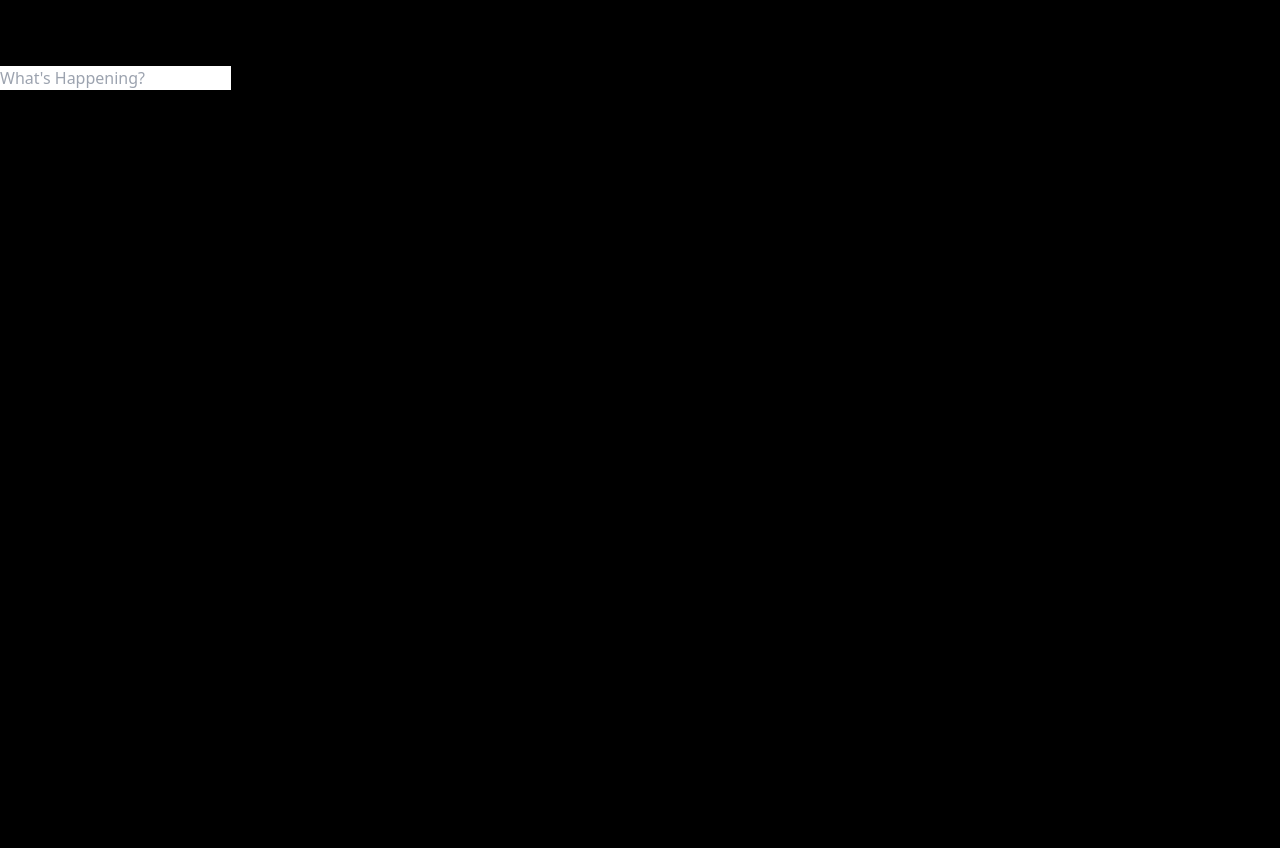
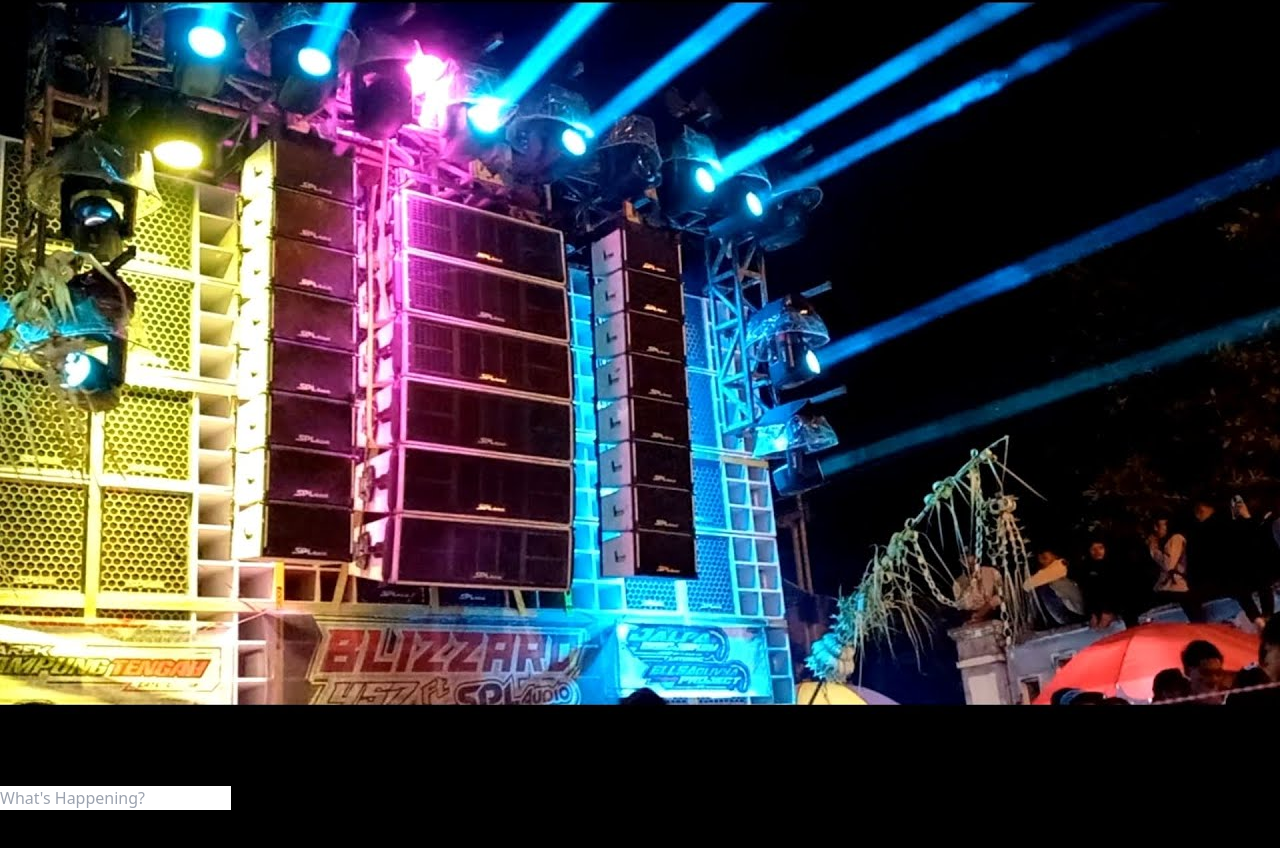
Before and after one commit to z3t444/Profile-grid-card, a React (Vite) app: page / in a window 1280 px wide. Shown: the part 2910-3758 px from the top of the page. Before the commit the page ends 3000 px from the top, so only its background shows below. Built offline with nearby package versions, Linux system fonts and the light colour scheme.

Commit message:
<ui>( new Card Section = SprintFork Activity)

```diff
--- a/src/content/section/FavSection.jsx
+++ b/src/content/section/FavSection.jsx
@@ -1,8 +1,11 @@
+import SoundAsset from "../components/FavSection/asset/SoundAsset.jpg";
+
 function FavSection() {
   return (
     <>
-      <div className="favCard mt-5 px-5 py-5 overflow-hidden max-w-sm rounded-2xl bg-[#171717]">
-        <img src="" alt="" />
+      <div className="favCard mt-5 overflow-hidden max-w-sm rounded-2xl bg-[#171717]">
+        <img src={SoundAsset} alt="" />
+        <div className="px-5 py-5">
           <div className="desk-statistic">
             <p className="text-lg text-gray-200">
               <span className="text-yellow-400">Sound System</span> Loving Subwoofer
@@ -15,8 +18,11 @@
           <div className="flex items-center gap-4 mt-8 justify-between">
             <input className="bg-transparent w-72 border border-gray-500 p-4 rounded-xl text-sm" type="text" placeholder="What's Happening?" />
             <button className="hover:scale-95 duration-300">
-          <a className="text-yellow-400" href="/">Tweet</a>
+              <a className="text-yellow-400" href="/">
+                Tweet
+              </a>
             </button>
+          </div>
         </div>
       </div>
     </>
--- /dev/null
+++ b/src/content/section/SprintFork.jsx
@@ -0,0 +1,23 @@
+function SprintFork() {
+  return (
+    <>
+      <div className="border-2xl bg-gradient-to-r mt-5 rounded-xl from-[#ffb132] to-[#fb8c9d]">
+        <div className="flex items-center justify-center">
+            {/* desk */}
+          <div className="grid">
+            <h3 className="text-gray-200">Forking Activity</h3>
+            <p className="text-gray-300">anytime Project</p>
+          </div>
+          {/* asset image picture */}
+          <div className="flex items-center justify-center">
+            <img src="" alt="" />
+            <img src="" alt="" />
+            <img src="" alt="" />
+          </div>
+        </div>
+      </div>
+    </>
+  );
+}
+
+export default SprintFork;
--- a/src/layout/LayoutContent.jsx
+++ b/src/layout/LayoutContent.jsx
@@ -13,6 +13,7 @@
 import CookiesCard from "../content/section/CookiesCard";
 import CardTeam from "../content/section/CardTeam";
 import FavSection from "../content/section/FavSection";
+import SprintFork from "../content/section/SprintFork";
 // right
 
 function LayoutContent() {
@@ -40,6 +41,7 @@
           <CookiesCard />
           <CardTeam />
           <FavSection />
+          <SprintFork/>
         </div>
         <div>{/* right */}</div>
       </div>
```
Also changed, not shown: src/content/components/FavSection/asset/SoundAsset.jpg (added). Lines whose indentation alone changed are shown as unchanged.
